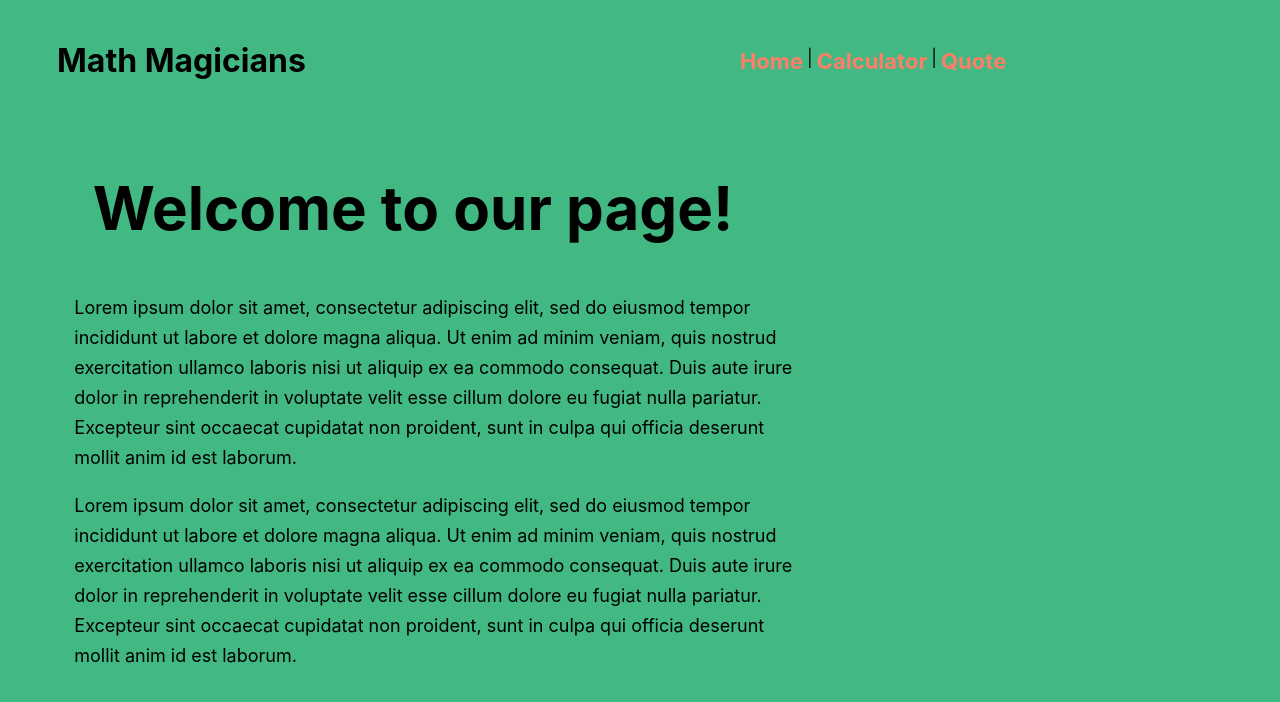
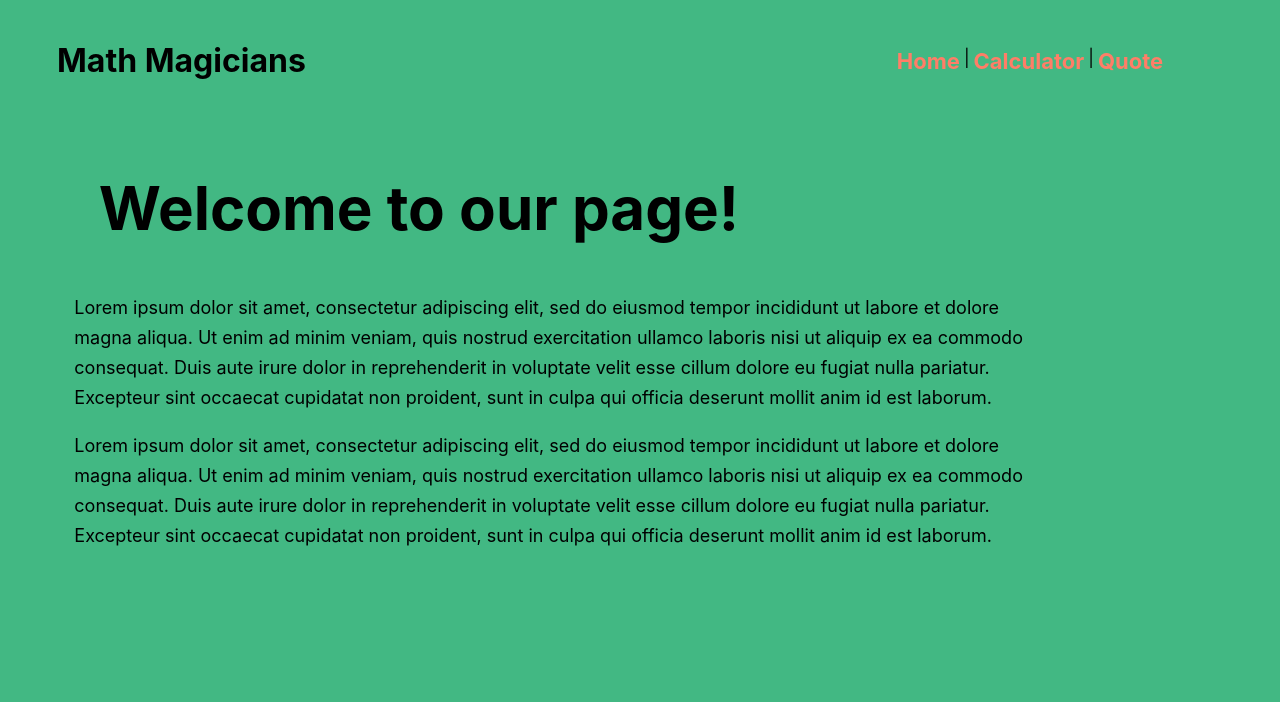
Before and after one commit to IvonneBenitesRodriguez/mathMagicians, a React (Create React App) app: page /home in a window 1280 px wide. Shown: the top 702 px of the page. Built offline with nearby package versions, Linux system fonts and the light colour scheme.

Commit message:
Update App.css file

```diff
--- a/src/App.css
+++ b/src/App.css
@@ -10,11 +10,11 @@ header {
 }
 
 nav {
-  width: 20%;
+  width: 8%;
   display: flex;
   justify-content: space-between;
   font-size: 17px;
-  margin-right: 6%;
+  margin-right: 1%;
   gap: 4px;
 }
 
@@ -33,7 +33,8 @@ li {
   list-style-type: none;
 }
 
-div.title-content {
+.title-content {
   padding-left: 18px;
   padding-right: 18px;
+  width: 100%;
 }
```
